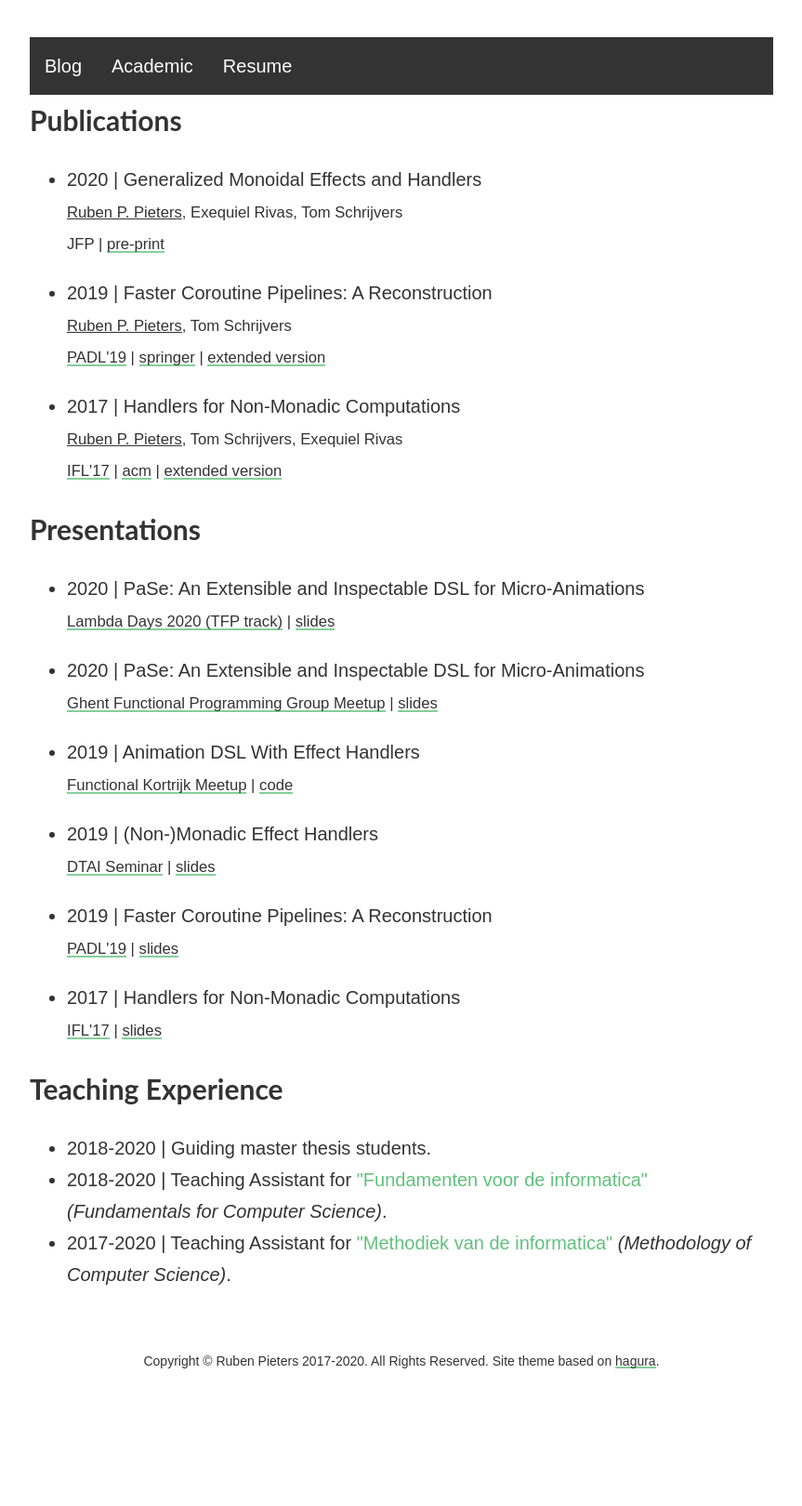
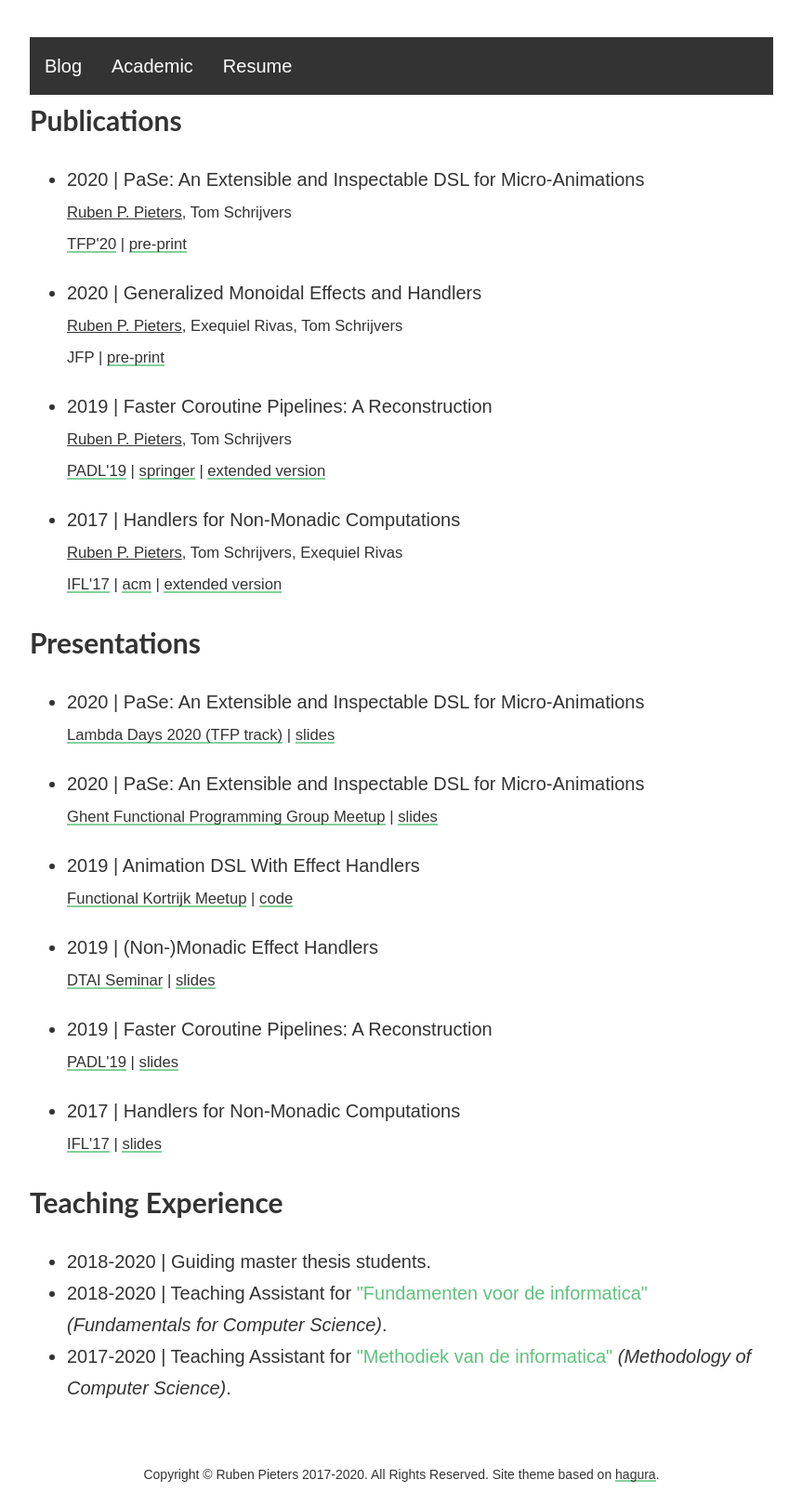
Before and after one commit to rubenpieters/rubenpieters.github.io, a Jekyll site: the page built from academic.html, in a window 1280 px wide. Shown: the whole page at 93% size, without its empty margins (208-1071 px from the left). Built offline with Jekyll 4.4.1, drawn with Linux system fonts in a browser that asks for light colours; before the commit the page ends 1498 px from its top, so only the background shows below that.

Commit message:
update publications

```diff
--- a/academic.html
+++ b/academic.html
@@ -3,6 +3,11 @@ layout: default
 ---
 <h2>Publications</h2>
 <ul>
+  <li>
+    <p>2020 | PaSe: An Extensible and Inspectable DSL for Micro-Animations</p>
+    <p style="margin-top: -20px"><small><u>Ruben P. Pieters</u>, Tom Schrijvers</small></p>
+	  <p style="margin-top: -20px"><small><a href="http://www.cse.chalmers.se/~rjmh/tfp/index.htm">TFP'20</a> | <a href="{{ '/assets/papers/TFP20.pdf' | relative_url }}">pre-print</a></small></p>
+  </li>
   <li>
     <p>2020 | Generalized Monoidal Effects and Handlers</p>
     <p style="margin-top: -20px"><small><u>Ruben P. Pieters</u>, Exequiel Rivas, Tom Schrijvers</small></p>
```
Also changed, not shown: 1 other file.
